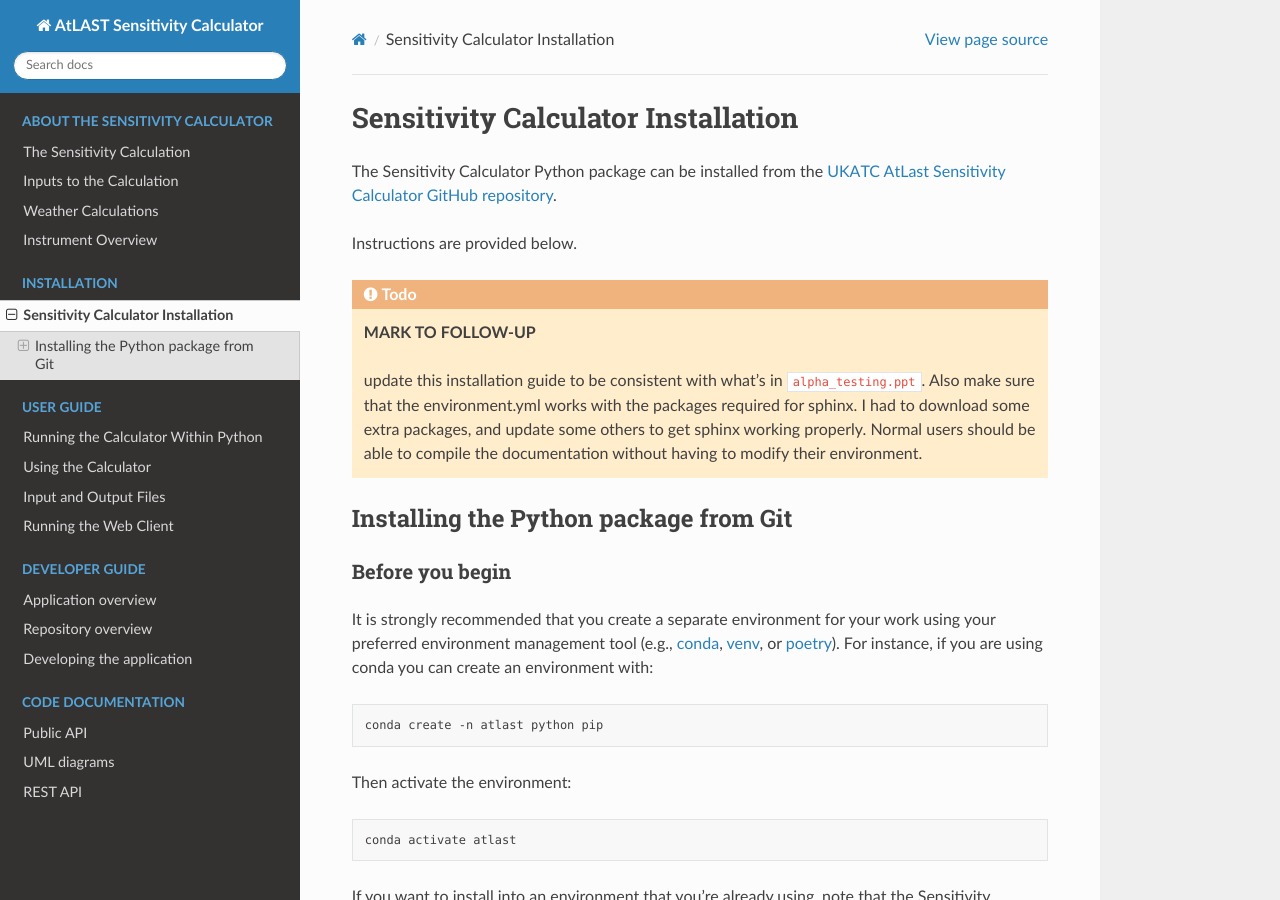
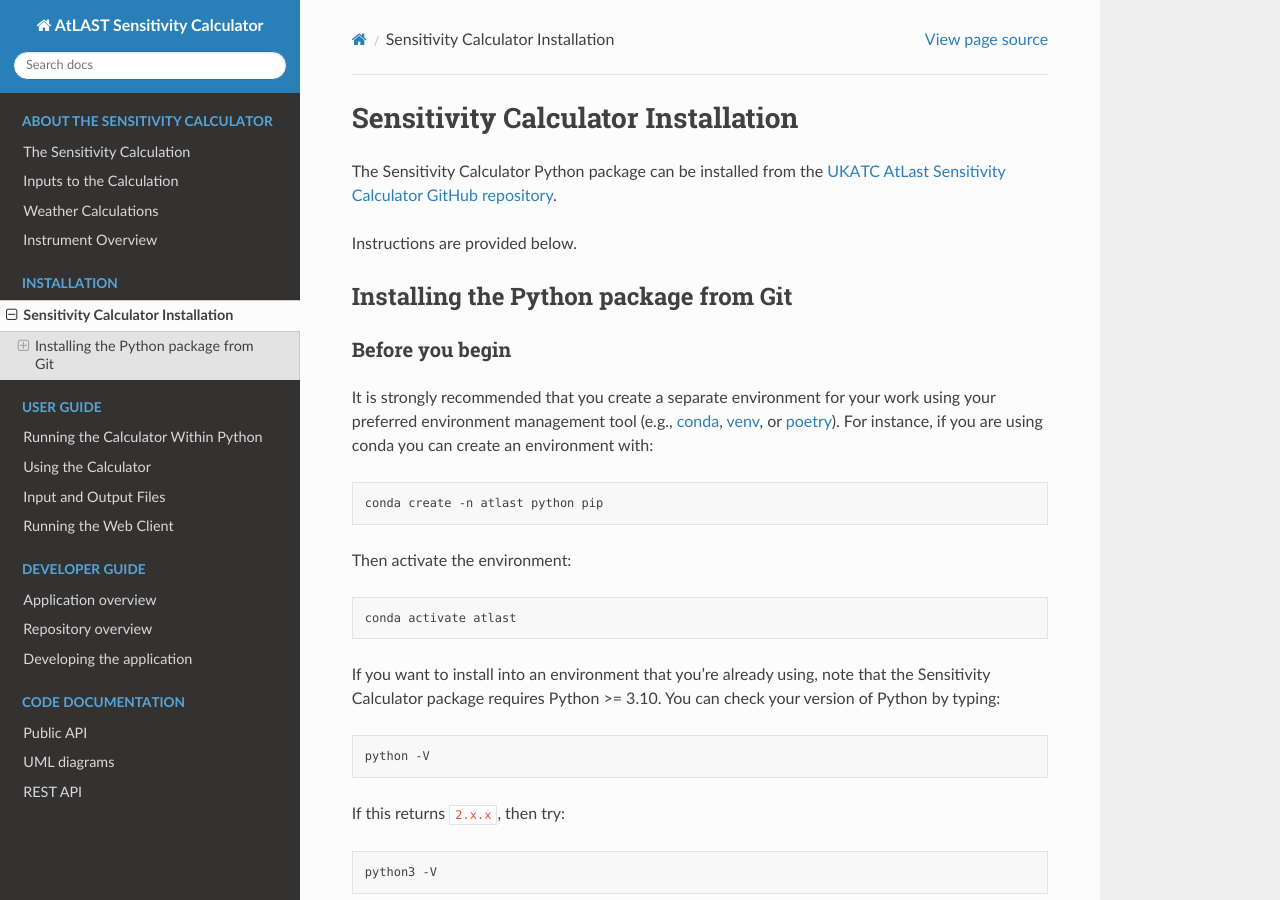
Before and after one commit to ukatc/AtLAST_sensitivity_calculator, a Sphinx documentation site: the page built from docs/source/user_guide/python_package_installation.rst, in a window 1280 px wide and 900 px high. Built offline with Sphinx 7.4.7 and the Read the Docs theme 3.1.0, drawn with Linux system fonts in a browser that asks for light colours.

Commit message:
Update python_package_installation.rst
These instructions are for users and so not expected to be the same as for testers.

The issue with the missing packages needed for creating documentation locally has now been fixed (PR 126).

```diff
--- a/docs/source/user_guide/python_package_installation.rst
+++ b/docs/source/user_guide/python_package_installation.rst
@@ -5,17 +5,6 @@ The Sensitivity Calculator Python package can be installed from the `UKATC
 AtLast Sensitivity Calculator GitHub repository <https://github.com/ukatc/AtLAST_sensitivity_calculator>`__.
 
 Instructions are provided below.
-
-.. TODO::
-
-    **MARK TO FOLLOW-UP**
-
-    update this installation guide to be consistent with what's in ``alpha_testing.ppt``.
-    Also make sure that the environment.yml works with the packages required for sphinx. I had
-    to download some extra packages, and update some others to get sphinx working properly. Normal
-    users should be able to compile the documentation without having to modify their environment.
-
-
 
 .. _installing from git:
 
```
